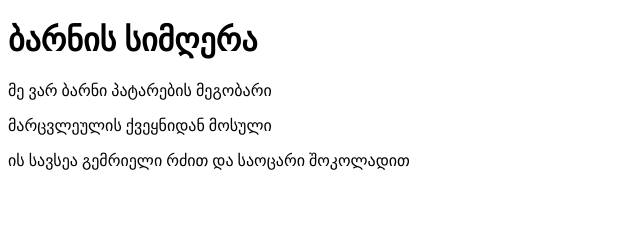
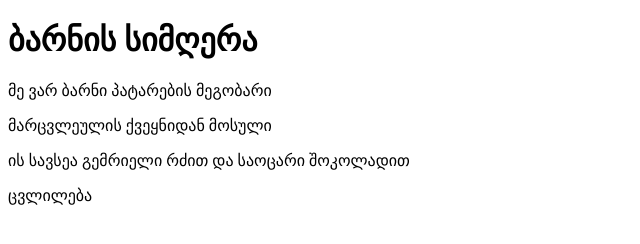
Before and after one commit to EarendilM83/OrientLogicSummerCamp, a plain HTML site: page index.html in a window 1280 px wide. Shown: the whole page, without its empty margins (0-640 px from the left). Drawn offline with Linux system fonts and the light colour scheme.

Commit message:
Update index.html

```diff
--- a/index.html
+++ b/index.html
@@ -10,7 +10,7 @@
     <p>მე ვარ ბარნი პატარების მეგობარი</p>
     <p>მარცვლეულის ქვეყნიდან მოსული</p>
     <p>ის სავსეა გემრიელი რძით და საოცარი შოკოლადით</p>
-
+    <p>ცვლილება</p>
 
 </body>
 </html>
```
